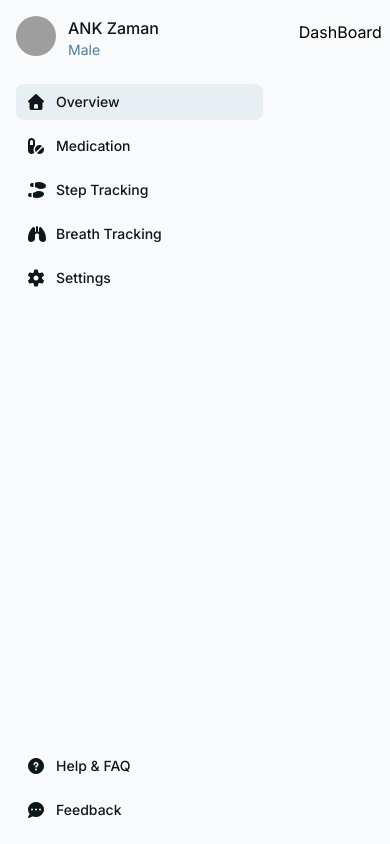
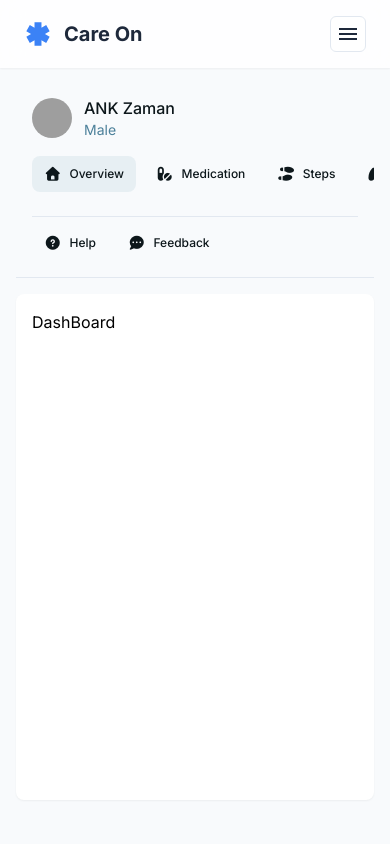
Before and after one commit to sreehari-v/capstone-group6, a React (Vite) app in the folder frontend/: page /dashboard in a window 390 px wide. Built offline with nearby package versions, Linux system fonts and the light colour scheme; grey boxes are pictures that could not be loaded.

Commit message:
Graph and Mobile View

```diff
--- a/frontend/src/components/DashNav/DashNav.jsx
+++ b/frontend/src/components/DashNav/DashNav.jsx
@@ -1,10 +1,20 @@
+// src/components/DashNav.jsx
 import React from "react";
 import { NavLink } from "react-router-dom";
 
 const DashNav = () => {
   return (
-    <div className="flex flex-col w-80 bg-slate-50 p-4 min-h-screen">
-      <div className="flex gap-3 mb-6">
+    <aside
+      className="
+        bg-slate-50 p-4
+        w-full md:w-80
+        md:min-h-screen
+        border-b md:border-b-0 md:border-r border-slate-200
+        flex flex-col gap-4
+      "
+    >
+      {/* User info */}
+      <div className="flex items-center gap-3">
         <div
           className="bg-center bg-no-repeat aspect-square bg-cover rounded-full w-10 h-10"
           style={{
@@ -18,35 +28,124 @@ const DashNav = () => {
         </div>
       </div>
 
-      <div className="flex flex-col gap-2">
+      {/* MAIN NAV */}
+      {/* Desktop: vertical list */}
+      <div className="hidden md:flex flex-col gap-2">
         <NavItem label="Overview" iconClass="fas fa-home" to="/dashboard" end />
-        <NavItem label="Medication" iconClass="fas fa-pills" to="/dashboard/medication" />
-        <NavItem label="Step Tracking" iconClass="fas fa-shoe-prints" to="/dashboard/steps" />
-        <NavItem label="Breath Tracking" iconClass="fas fa-lungs" to="/dashboard/breath" />
-        <NavItem label="Settings" iconClass="fas fa-cog" to="/dashboard/settings" />
+        <NavItem
+          label="Medication"
+          iconClass="fas fa-pills"
+          to="/dashboard/medication"
+        />
+        <NavItem
+          label="Step Tracking"
+          iconClass="fas fa-shoe-prints"
+          to="/dashboard/steps"
+        />
+        <NavItem
+          label="Breath Tracking"
+          iconClass="fas fa-lungs"
+          to="/dashboard/breath"
+        />
+        <NavItem
+          label="Settings"
+          iconClass="fas fa-cog"
+          to="/dashboard/settings"
+        />
       </div>
 
-      <div className="mt-auto flex flex-col gap-2">
-        <NavItem label="Help & FAQ" iconClass="fas fa-question-circle" to="/dashboard/help" />
-        <NavItem label="Feedback" iconClass="fas fa-comment-dots" to="/dashboard/feedback" />
+      {/* Mobile: horizontal scroll bar */}
+      <div className="md:hidden -mx-4 px-4 overflow-x-auto">
+        <div className="flex gap-2">
+          <NavItem
+            label="Overview"
+            iconClass="fas fa-home"
+            to="/dashboard"
+            end
+            compact
+          />
+          <NavItem
+            label="Medication"
+            iconClass="fas fa-pills"
+            to="/dashboard/medication"
+            compact
+          />
+          <NavItem
+            label="Steps"
+            iconClass="fas fa-shoe-prints"
+            to="/dashboard/steps"
+            compact
+          />
+          <NavItem
+            label="Breath"
+            iconClass="fas fa-lungs"
+            to="/dashboard/breath"
+            compact
+          />
+          <NavItem
+            label="Settings"
+            iconClass="fas fa-cog"
+            to="/dashboard/settings"
+            compact
+          />
+        </div>
       </div>
-    </div>
+
+      {/* FOOTER LINKS */}
+      {/* Desktop: bottom of sidebar */}
+      <div className="mt-auto hidden md:flex flex-col gap-2">
+        <NavItem
+          label="Help & FAQ"
+          iconClass="fas fa-question-circle"
+          to="/dashboard/help"
+        />
+        <NavItem
+          label="Feedback"
+          iconClass="fas fa-comment-dots"
+          to="/dashboard/feedback"
+        />
+      </div>
+
+      {/* Mobile: below main nav row */}
+      <div className="md:hidden flex gap-2 flex-wrap pt-2 border-t border-slate-200 mt-2">
+        <NavItem
+          label="Help"
+          iconClass="fas fa-question-circle"
+          to="/dashboard/help"
+          compact
+        />
+        <NavItem
+          label="Feedback"
+          iconClass="fas fa-comment-dots"
+          to="/dashboard/feedback"
+          compact
+        />
+      </div>
+    </aside>
   );
 };
 
-const NavItem = ({ label, iconClass, to, end }) => {
+const NavItem = ({ label, iconClass, to, end, compact }) => {
   return (
     <NavLink
       to={to}
       end={end}
       className={({ isActive }) =>
-        `flex items-center gap-3 px-3 py-2 rounded-lg cursor-pointer ${
-          isActive ? "bg-[#e7eff3]" : ""
-        }`
+        `
+        flex items-center gap-2
+        px-3 py-2 rounded-lg cursor-pointer
+        whitespace-nowrap
+        ${compact ? "text-xs" : "text-sm"}
+        ${
+          isActive
+            ? "bg-[#e7eff3] text-[#0d171b]"
+            : "text-[#0d171b] hover:bg-slate-100"
+        }
+      `
       }
     >
-      <i className={`${iconClass} text-[#0d171b] w-4 h-4`}></i>
-      <p className="text-[#0d171b] text-sm font-medium">{label}</p>
+      <i className={`${iconClass} text-[#0d171b] text-sm`}></i>
+      <p className="font-medium">{label}</p>
     </NavLink>
   );
 };
--- a/frontend/src/components/MainNavBar/MainNavBar.jsx
+++ b/frontend/src/components/MainNavBar/MainNavBar.jsx
@@ -1,10 +1,17 @@
-import React from "react";
+// src/components/MainNavBar.jsx
+import React, { useState } from "react";
 import { NavLink } from "react-router-dom";
 import "./MainNavBar.css";
 
 const MainNavBar = () => {
+  const [isMobileMenuOpen, setIsMobileMenuOpen] = useState(false);
+
+  const closeMenu = () => setIsMobileMenuOpen(false);
+
   return (
+    <>
       <header className="fixed top-0 left-0 right-0 z-20 flex items-center justify-between whitespace-nowrap px-6 py-4 text-white shadow-sm transition-all duration-300 bg-white/80 backdrop-blur-md">
+        {/* Logo */}
         <div className="flex items-center gap-3">
           <div className="size-7">
             <svg
@@ -25,6 +32,7 @@ const MainNavBar = () => {
           </h2>
         </div>
 
+        {/* Desktop nav */}
         <nav className="hidden md:flex items-center gap-8">
           <NavLink
             to="/"
@@ -62,14 +70,79 @@ const MainNavBar = () => {
           </NavLink>
         </nav>
 
-      <div className="flex items-center gap-4">
+        {/* Desktop CTA */}
+        <div className="hidden md:flex items-center gap-4">
           <NavLink to="/register">
             <button className="flex min-w-[84px] max-w-[480px] cursor-pointer items-center justify-center overflow-hidden rounded-md h-9 px-4 bg-[var(--primary-color)] text-white text-sm font-bold shadow-lg hover:bg-[#2563eb] transition-colors">
               <span className="truncate">Sign Up</span>
             </button>
           </NavLink>
         </div>
+
+        {/* Mobile hamburger */}
+        <button
+          className="md:hidden flex items-center justify-center w-9 h-9 rounded-md border border-slate-200 bg-white text-[var(--text-primary)]"
+          onClick={() => setIsMobileMenuOpen((prev) => !prev)}
+          aria-label="Toggle navigation menu"
+        >
+          {/* Simple hamburger / close icon */}
+          <span className="material-symbols-outlined">
+            {isMobileMenuOpen ? "close" : "menu"}
+          </span>
+        </button>
       </header>
+
+      {/* Mobile dropdown menu */}
+      {isMobileMenuOpen && (
+        <nav className="fixed top-16 left-0 right-0 z-10 bg-white/95 backdrop-blur-md border-b border-slate-200 md:hidden px-6 py-3 flex flex-col gap-3">
+          <NavLink
+            to="/"
+            onClick={closeMenu}
+            className="text-sm font-medium text-[var(--text-secondary)] hover:text-[var(--primary-color)] transition-colors"
+          >
+            Home
+          </NavLink>
+
+          <NavLink
+            to="/science"
+            onClick={closeMenu}
+            className="text-sm font-medium text-[var(--text-secondary)] hover:text-[var(--primary-color)] transition-colors"
+          >
+            The Science
+          </NavLink>
+
+          <NavLink
+            to="/features"
+            onClick={closeMenu}
+            className="text-sm font-medium text-[var(--text-secondary)] hover:text-[var(--primary-color)] transition-colors"
+          >
+            Features
+          </NavLink>
+
+          <NavLink
+            to="/about"
+            onClick={closeMenu}
+            className="text-sm font-medium text-[var(--text-secondary)] hover:text-[var(--primary-color)] transition-colors"
+          >
+            About Us
+          </NavLink>
+
+          <NavLink
+            to="/dashboard"
+            onClick={closeMenu}
+            className="text-sm font-medium text-[var(--text-secondary)] hover:text-[var(--primary-color)] transition-colors"
+          >
+            Dashboard (test)
+          </NavLink>
+
+          <NavLink to="/register" onClick={closeMenu} className="mt-2">
+            <button className="w-full flex cursor-pointer items-center justify-center overflow-hidden rounded-md h-9 px-4 bg-[var(--primary-color)] text-white text-sm font-bold shadow-lg hover:bg-[#2563eb] transition-colors">
+              <span className="truncate">Sign Up</span>
+            </button>
+          </NavLink>
+        </nav>
+      )}
+    </>
   );
 };
 
--- a/frontend/src/layouts/DashboardLayout.jsx
+++ b/frontend/src/layouts/DashboardLayout.jsx
@@ -1,12 +1,28 @@
+// src/layouts/DashboardLayout.jsx
+import React from "react";
 import { Outlet } from "react-router";
 import DashNav from "../components/DashNav/DashNav";
+import MainNavBar from "../components/MainNavBar/MainNavBar";
 
 function DashboardLayout() {
   return (
-    <div style={{ display: "flex", height: "100vh" }}>
-      <DashNav />
-      <div style={{ flexGrow: 1, padding: "20px", overflowY: "auto" }}>
-        <Outlet />
+    <div className="min-h-screen bg-background-light">
+      {/* Top fixed main navbar */}
+      <MainNavBar />
+
+      {/* Content below navbar */}
+      <div className="pt-20 px-4 md:px-8 pb-6">
+        <div className="flex flex-col md:flex-row gap-4 md:gap-6">
+          {/* Sidebar nav (DashNav) */}
+          <DashNav />
+
+          {/* Main dashboard container */}
+          <main className="flex-1 min-w-0">
+            <div className="bg-white rounded-lg shadow-sm p-4 md:p-6 min-h-[60vh]">
+              <Outlet />
+            </div>
+          </main>
+        </div>
       </div>
     </div>
   );
--- a/frontend/src/pages/Breaths.jsx
+++ b/frontend/src/pages/Breaths.jsx
@@ -76,11 +76,11 @@ function Breaths() {
                 setTrackingStarted(false);
               }} />
             </div>
-            <div className="flex justify-around">
+            {/* <div className="flex justify-around">
               {["Mon","Tue","Wed","Thu","Fri","Sat","Sun"].map(day => (
                 <p key={day} className="text-[#4c809a] text-[13px] font-bold leading-normal tracking-[0.015em]">{day}</p>
               ))}
-            </div>
+            </div> */}
           </div>
         </div>
       </div>
```
Lines whose indentation alone changed are shown as unchanged.
